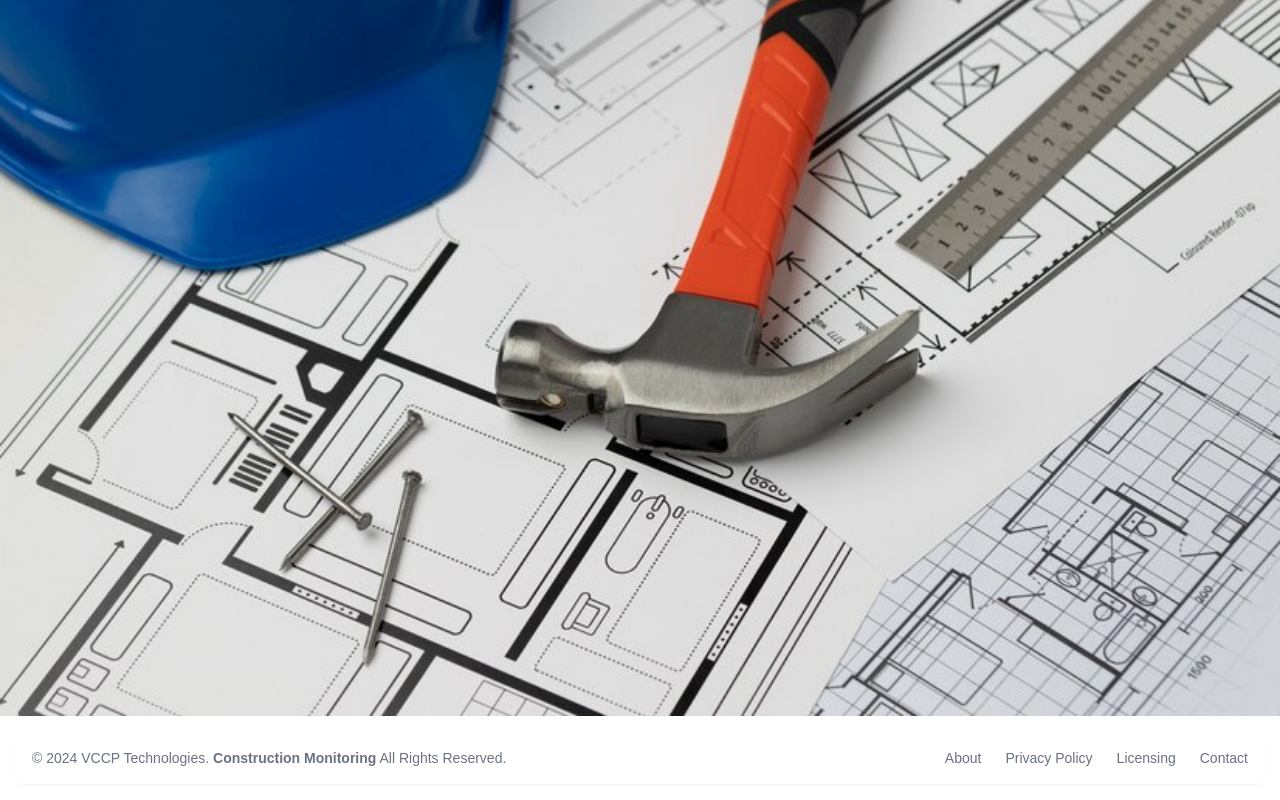
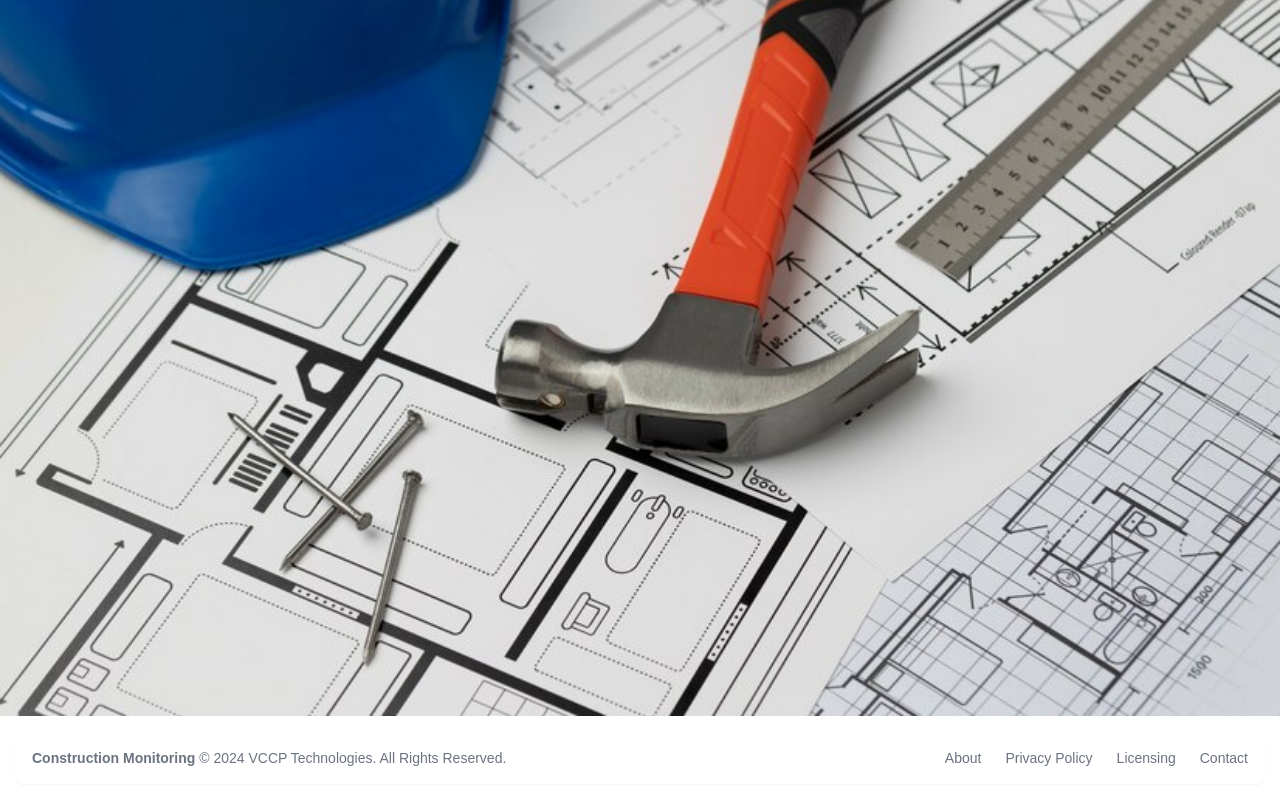
Before and after one commit to cperlovan/buildvercelfront, a Next.js app: page / in a window 1280 px wide. Shown: the part 202-1002 px from the top of the page. Built offline with nearby package versions, Linux system fonts and the light colour scheme.

Commit message:
footer mod

```diff
--- a/app/Components/Footer.tsx
+++ b/app/Components/Footer.tsx
@@ -6,7 +6,7 @@ export default function Footer() {
 
 <footer className="bg-white rounded-lg shadow-sm m-4 dark:bg-gray-800">
     <div className="w-full mx-auto max-w-screen-xl p-4 md:flex md:items-center md:justify-between">
-      <span className="text-sm text-gray-500 sm:text-center dark:text-gray-400">© 2024 <a href="https:#" className="hover:underline">VCCP Technologies</a>. <strong>Construction Monitoring</strong> All Rights Reserved.
+      <span className="text-sm text-gray-500 sm:text-center dark:text-gray-400"><strong>Construction Monitoring </strong> © 2024 <a href="https:#" className="hover:underline">VCCP Technologies</a>.  All Rights Reserved.
     </span>
     <ul className="flex flex-wrap items-center mt-3 text-sm font-medium text-gray-500 dark:text-gray-400 sm:mt-0">
         <li>
```
